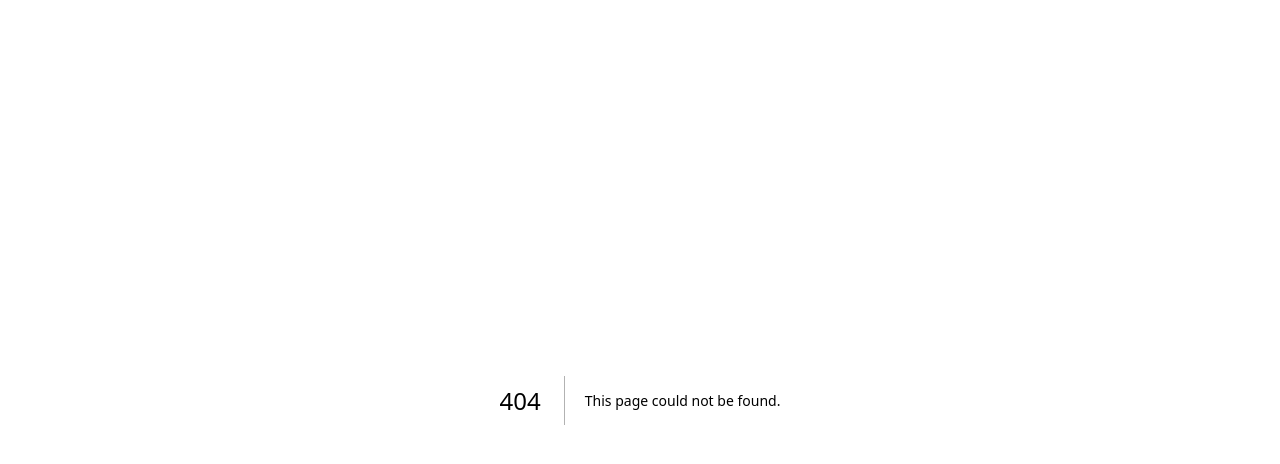
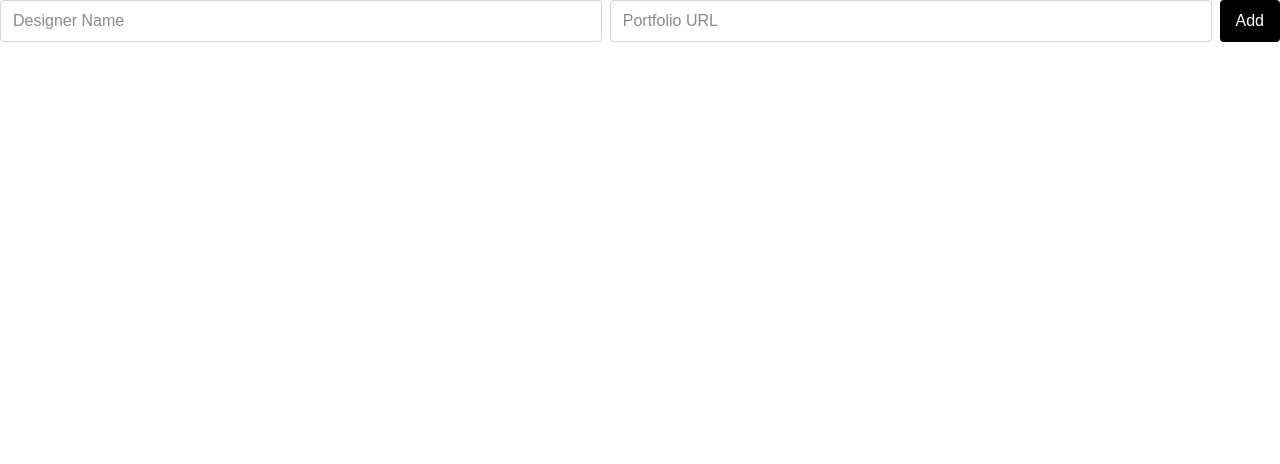
Before and after one commit to tonnyma/ci-gallery, a Next.js app: page /gallery in a window 1280 px wide. Before the commit this address had no page. Shown: the top 464 px of the page. Built offline with nearby package versions, Linux system fonts and the light colour scheme.

Commit message:
Initial commit

```diff
--- /dev/null
+++ b/app/gallery/page.tsx
@@ -0,0 +1,127 @@
+'use client';
+import { useState, useEffect } from 'react';
+
+export default function DesignerGallery() {
+  const [portfolios, setPortfolios] = useState<
+    { id: number; name: string; url: string }[]
+  >([]);
+  const [name, setName] = useState('');
+  const [url, setUrl] = useState('');
+  const [zoomLevels, setZoomLevels] = useState<{ [key: number]: number }>({});
+
+  useEffect(() => {
+    const stored = localStorage.getItem('portfolios');
+    if (stored) {
+      try {
+        setPortfolios(JSON.parse(stored));
+      } catch (e) {
+        console.error('Failed to parse stored portfolios', e);
+      }
+    }
+  }, []);
+
+  useEffect(() => {
+    localStorage.setItem('portfolios', JSON.stringify(portfolios));
+  }, [portfolios]);
+
+  const addPortfolio = () => {
+    if (!url || !name) return;
+    setPortfolios((prev) => [
+      ...prev,
+      { id: Date.now(), name, url }
+    ]);
+    setName('');
+    setUrl('');
+  };
+
+  const removePortfolio = (id: number) => {
+    setPortfolios((prev) => prev.filter((p) => p.id !== id));
+  };
+
+  const columnCount = Math.min(portfolios.length, 4);
+  const gridTemplateColumns = `repeat(${columnCount}, minmax(0, 1fr))`;
+
+  return (
+    <div className="min-h-screen bg-white p-0">
+      <div className="flex flex-col sm:flex-row gap-2 mb-0">
+        <input
+          type="text"
+          placeholder="Designer Name"
+          value={name}
+          onChange={(e) => setName(e.target.value)}
+          className="border border-gray-300 rounded px-3 py-2 flex-1"
+        />
+        <input
+          type="text"
+          placeholder="Portfolio URL"
+          value={url}
+          onChange={(e) => setUrl(e.target.value)}
+          className="border border-gray-300 rounded px-3 py-2 flex-1"
+        />
+        <button
+          onClick={addPortfolio}
+          className="bg-black text-white px-4 py-2 rounded hover:bg-gray-800"
+        >
+          Add
+        </button>
+      </div>
+
+      <div
+        className="grid gap-0 auto-rows-[500px] m-0 p-0"
+        style={{ gridTemplateColumns }}
+      >
+        {portfolios.map((p) => (
+          <div
+            key={p.id}
+            className="relative group w-full h-full overflow-hidden"
+          >
+            <iframe
+              src={p.url}
+              title={p.name}
+              className="w-full h-full border-none"
+              style={{
+                transform: `scale(${zoomLevels[p.id] || 1})`,
+                transformOrigin: 'top left',
+                width: `${100 / (zoomLevels[p.id] || 1)}%`,
+                height: `${100 / (zoomLevels[p.id] || 1)}%`
+              }}
+            />
+            <div className="absolute top-2 left-2 flex gap-1">
+              <button
+                onClick={() =>
+                  setZoomLevels((prev) => ({
+                    ...prev,
+                    [p.id]: (prev[p.id] || 1) + 0.1
+                  }))
+                }
+                className="bg-white text-black text-xs px-2 py-1 rounded hover:bg-gray-200"
+              >
+                +
+              </button>
+              <button
+                onClick={() =>
+                  setZoomLevels((prev) => ({
+                    ...prev,
+                    [p.id]: Math.max(0.1, (prev[p.id] || 1) - 0.1)
+                  }))
+                }
+                className="bg-white text-black text-xs px-2 py-1 rounded hover:bg-gray-200"
+              >
+                −
+              </button>
+            </div>
+            <button
+              onClick={() => removePortfolio(p.id)}
+              className="absolute top-2 right-2 bg-black text-white text-xs rounded-full w-6 h-6 flex items-center justify-center hover:bg-red-500"
+            >
+              ×
+            </button>
+            <div className="absolute bottom-0 left-0 w-full bg-black bg-opacity-60 text-white text-sm text-center py-1 opacity-0 group-hover:opacity-100 transition-opacity">
+              {p.name}
+            </div>
+          </div>
+        ))}
+      </div>
+    </div>
+  );
+}
```
